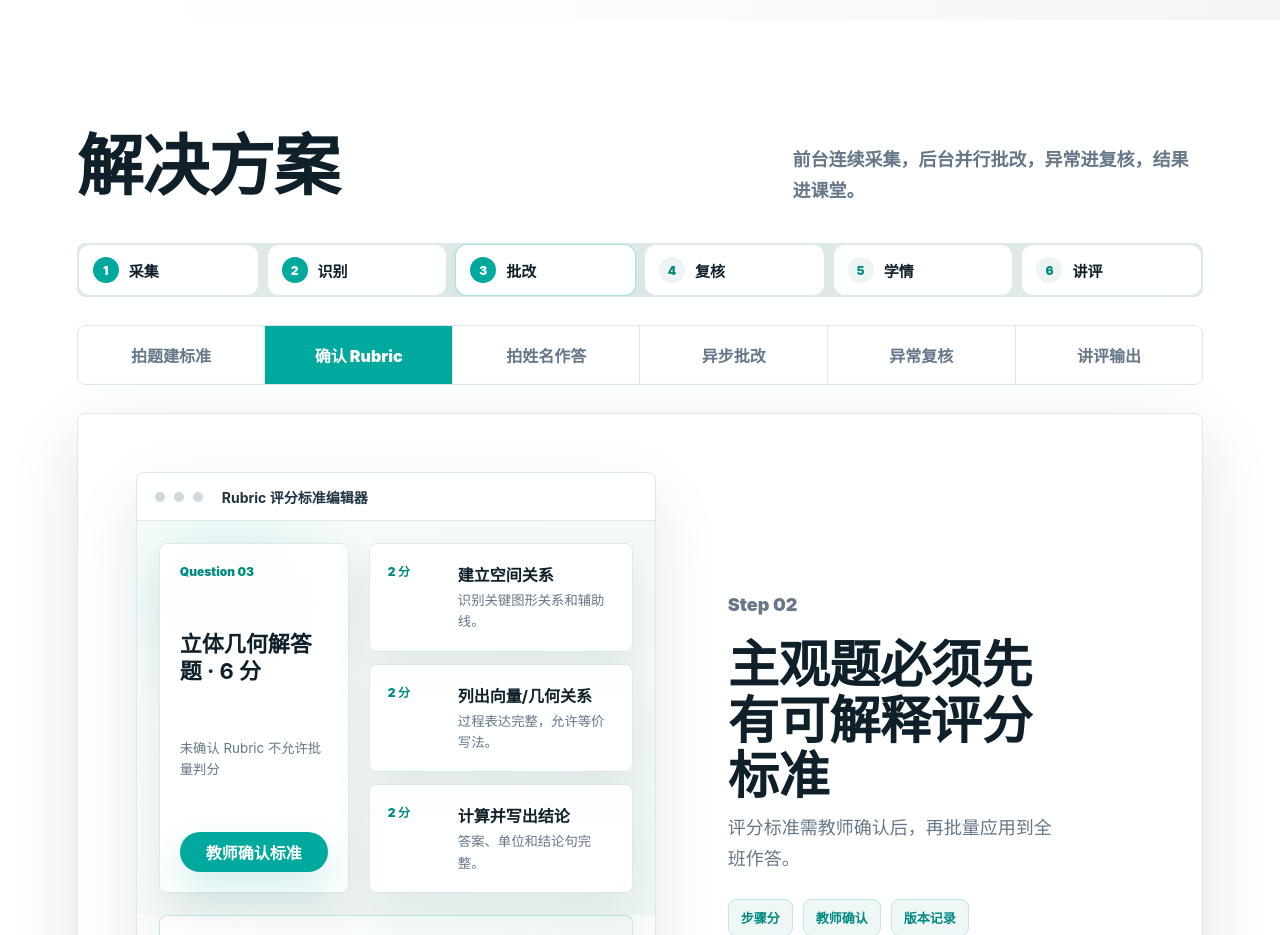
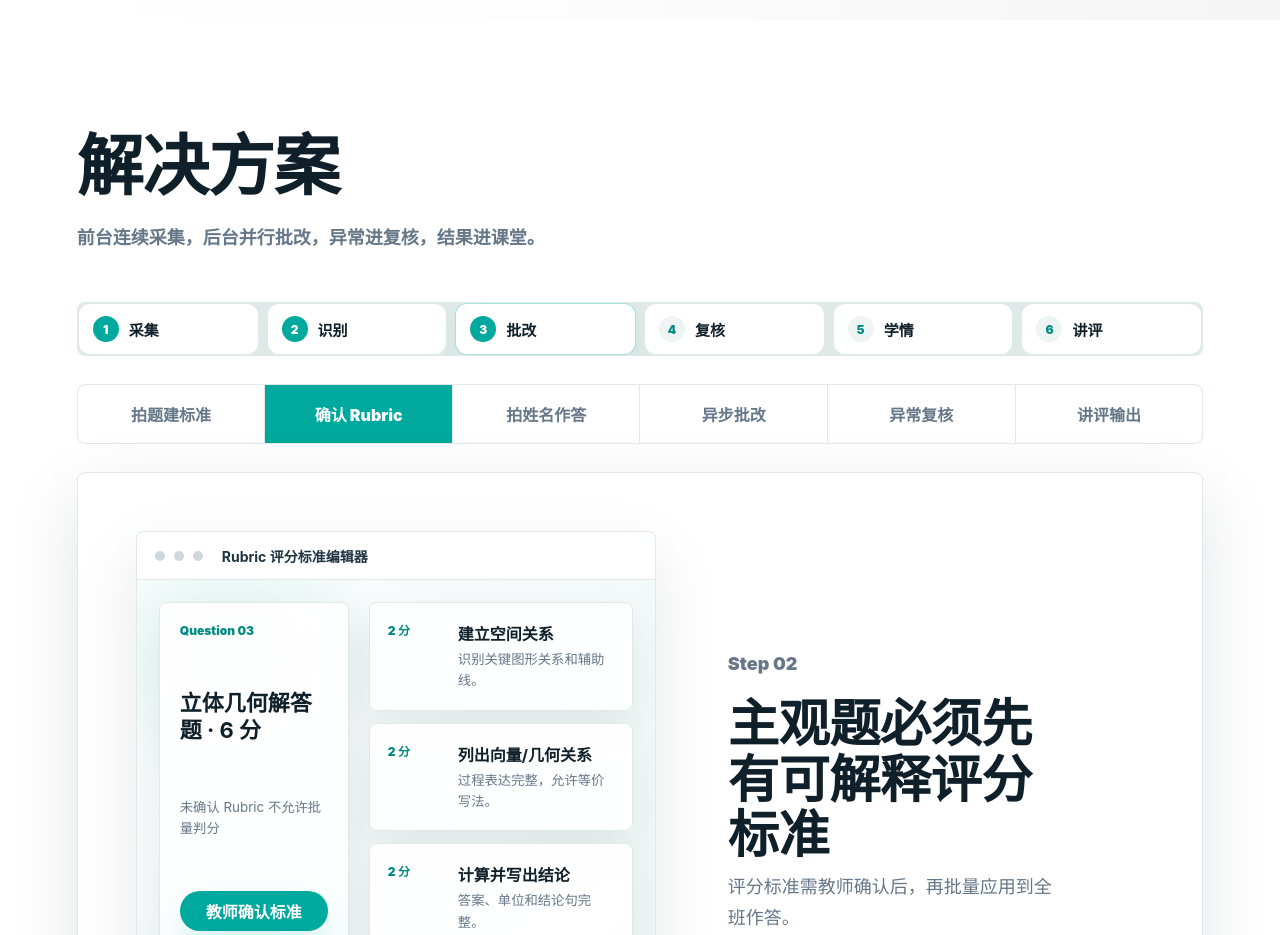
Before and after one commit to lyqqqq66666/ai_teacher, a website: page index.html in a window 1280 px wide. Shown: the part 780-1715 px from the top of the page. Drawn offline with Linux system fonts and the light colour scheme; grey boxes are pictures that could not be loaded.

Commit message:
[trae] 解决方案区域改为合并堆叠布局，去掉split-lead两列分隔

```diff
--- a/index.html
+++ b/index.html
@@ -60,10 +60,8 @@
       </section>
 
       <section id="how" class="section how-section reveal-block" aria-labelledby="how-title">
-        <div class="split-lead">
-          <div>
-            <h2 id="how-title">解决方案</h2>
-          </div>
+        <div class="how-head">
+          <h2 id="how-title">解决方案</h2>
           <p class="lead-one-liner">前台连续采集，后台并行批改，异常进复核，结果进课堂。</p>
         </div>
 
--- a/styles.css
+++ b/styles.css
@@ -1833,6 +1833,21 @@ h3 {
   margin-bottom: 28px;
 }
 
+.how-head {
+  max-width: 1280px;
+  margin: 0 auto clamp(28px, 4vw, 48px);
+}
+
+.how-head h2 {
+  margin-bottom: 8px;
+}
+
+.how-head .lead-one-liner {
+  color: var(--muted);
+  font-size: 18px;
+  line-height: 1.72;
+}
+
 .compact-chain {
   display: grid;
   grid-template-columns: repeat(6, minmax(0, 1fr));
```
